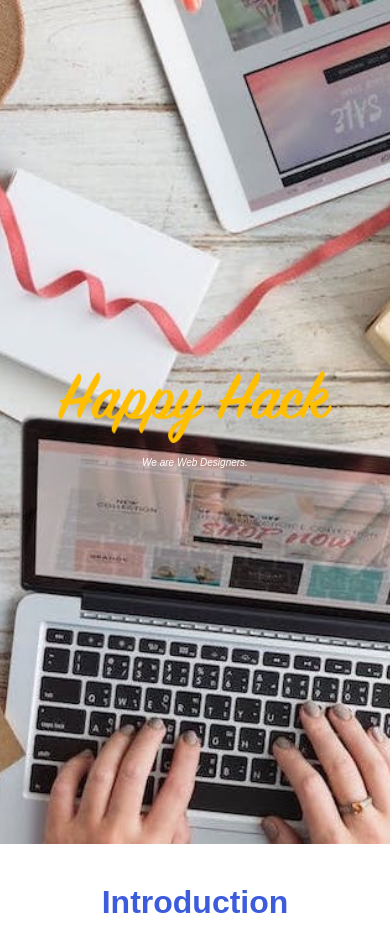
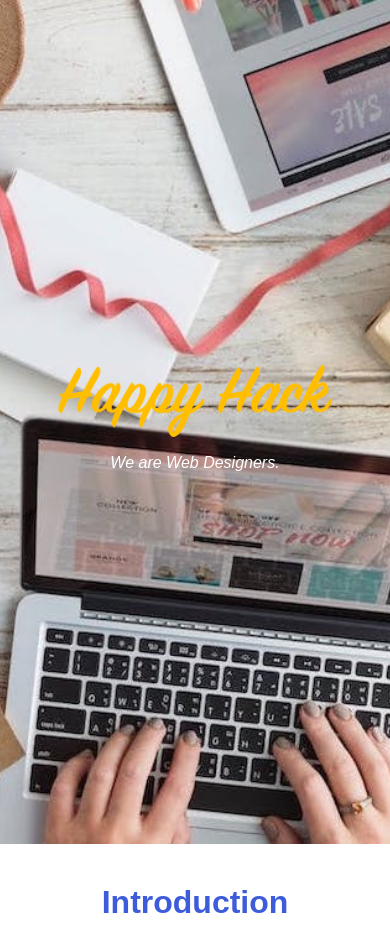
Before and after one commit to t-ry/Happy-Hack, a plain HTML site: page index.html in a window 390 px wide. Shown: the top 944 px of the page. Drawn offline with nearby package versions, Linux system fonts and the light colour scheme; a web font is replaced by a local one.

Commit message:
fix fonts style

```diff
--- a/css/style.css
+++ b/css/style.css
@@ -45,7 +45,7 @@
     .heading img { margin: auto;}
   }
   @media screen and ( max-width: 768px ) {
-    .heading p { font-size: 100%; margin-top: 10px; }
+    .heading p { font-size: max(100%,16px); margin-top: 10px; }
   }
 
   nav   { position: absolute; top: 0; right: 0;}
```
